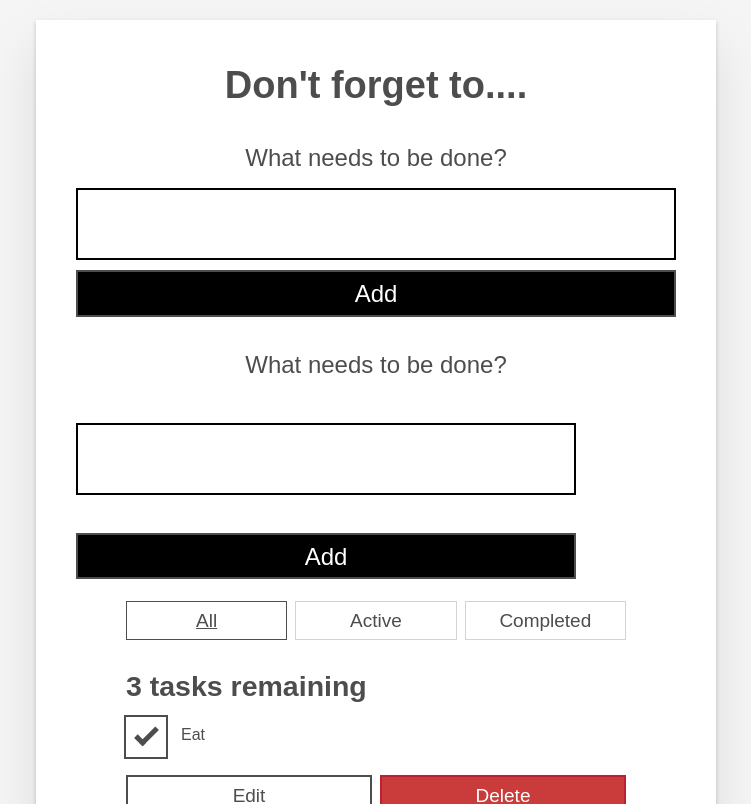
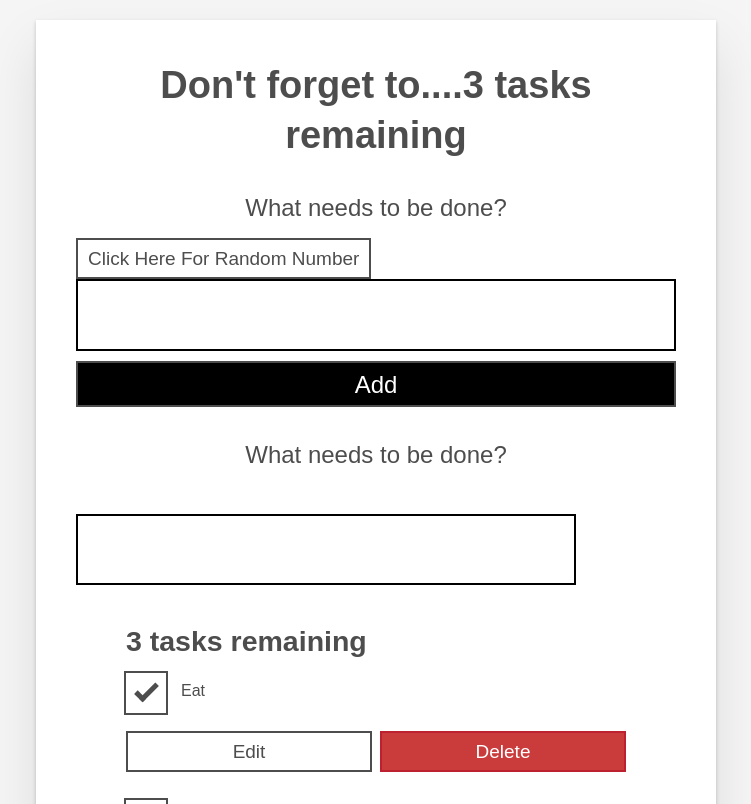
Before and after one commit to tannerpace/Todo-React, a React (Create React App) app in the folder todo-app/: page / in a window 1280 px wide. Shown: the top 804 px of the page, without its empty margins (264-1015 px from the left). Built offline with nearby package versions, Linux system fonts and the light colour scheme.

Commit message:
id of todo is now a random number 1-1000

```diff
--- a/todo-app/src/App.js
+++ b/todo-app/src/App.js
@@ -1,20 +1,34 @@
-import React from "react";
+import React, { useState } from "react";
 import Todo from "./components/Todo";
 import FilterButton from "./components/FilterButton";
 import Form from "./components/Form";
 
 
 function App(props) {
+  const [tasks, setTasks] = useState(props.tasks);
 
-  const taskList = props.tasks.map(task => <Todo id={task.id} name={task.name} completed={task.completed} key={task.id} />)
+  const taskList = tasks.map(task => <Todo id={task.id} name={task.name} completed={task.completed} key={task.id} />)
 
   function addTask(name) {
-    alert(name)
+
+    if (name.length === 0) {
+      return
+    }
+
+    const newTask = {
+      id: 'id', name: name, completed: false
+    };
+    setTasks([...tasks, newTask]);
   }
+
+  const headingText = `${taskList.length} tasks remaining`;
+
+
+
 
   return (
     <div className="todoapp stack-large">
-      <h1>Don't forget to....</h1>
+      <h1>Don't forget to....{headingText}</h1>
       <Form addTask={addTask} />
       <h2 className="label-wrapper">
         <label htmlFor="new-todo-input" className="label__lg">
@@ -28,11 +42,9 @@ function App(props) {
         name="text"
         autoComplete="off"
       />
-      <button type="submit" className="btn btn__primary btn__lg">
-        Add
-      </button>
 
-      <div className="filters btn-group stack-exception">
+
+      {/* <div className="filters btn-group stack-exception">
         <button type="button" className="btn toggle-btn" aria-pressed="true">
           <span className="visually-hidden">Show </span>
           <span>all</span>
@@ -48,7 +60,7 @@ function App(props) {
           <span>Completed</span>
           <span className="visually-hidden"> tasks</span>
         </button>
-      </div>
+      </div> */}
       <h2 id="list-heading">
         3 tasks remaining
       </h2>
--- a/todo-app/src/components/Form.js
+++ b/todo-app/src/components/Form.js
@@ -7,28 +7,47 @@ function Form(props) {
     const [name, setName] = useState('')
 
     function handleChange(e) {
-        console.log('user is typing')
-    }
 
-    function handleSubmit(e) {
-        e.preventDefault();
-        props.addTask("You Triggered an Event Function!")
+        console.log(e.target.value);
+        // if (e.target.value.length == 0) { alert("HI Dummy this is required!") } else {
+
+        setName(e.target.value)
+
     }
 
 
+
+    function handleSubmit(e) {
+
+        e.preventDefault();
+        props.addTask(name);
+
+        setName("");
+    }
+
+    function randomNumber() {
+        let a = Math.ceil(Math.random() * 1000);
+
+
+        alert(a)
+    }
+
     return (
-        <form onSubmit={handleSubmit}>
+        <form onSubmit={handleSubmit} required>
             <h2 className="label-wrapper">
                 <label htmlFor="new-todo-input" className="label__lg">What needs to be done?</label>
             </h2>
+            <button onClick={randomNumber} className="btn btn">Click here for random number</button>
             <input
+
                 type="text"
-                id="new-todo-input"
+                id={Math.ceil(Math.random() * 1000)}
                 className="input input__lg"
                 name="text"
                 autoComplete="off"
                 value={name}
                 onChange={handleChange}
+
             />
             <button type="submit" className="btn btn__primary btn__lg">
                 Add
```
